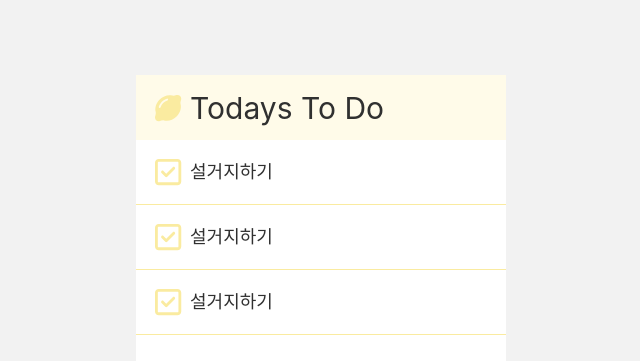
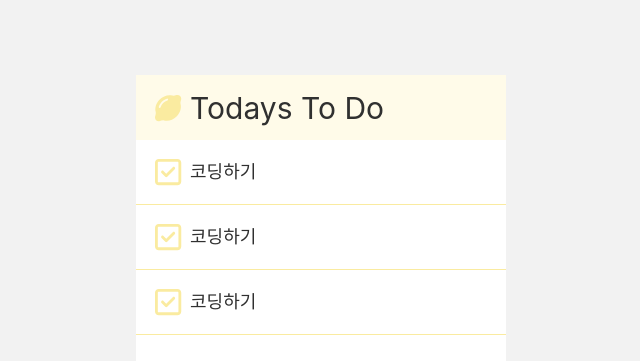
Before and after one commit to YesunPark/Lemoni-Todo-list, a React (Create React App) app: page / in a window 1280 px wide. Shown: the top 361 px of the page, without its empty margins (319-959 px from the left). Built offline with nearby package versions, Linux system fonts and the light colour scheme.

Commit message:
Add: 할일 컴포넌트에 content props전달할 수 있도록 타입 설정

```diff
--- a/src/components/FullList.tsx
+++ b/src/components/FullList.tsx
@@ -7,7 +7,7 @@ function FullList() {
   return (
     <>
       {listArr.map((list) => {
-        return <ListItem key={list} />;
+        return <ListItem content={'코딩하기'} key={list} />;
       })}
     </>
   );
--- a/src/components/ListItem.tsx
+++ b/src/components/ListItem.tsx
@@ -4,7 +4,12 @@ import { FontAwesomeIcon } from '@fortawesome/react-fontawesome';
 import { faSquareCheck } from '@fortawesome/free-regular-svg-icons';
 import styled from 'styled-components';
 
-function ListItem() {
+type ListItem = {
+  content: string;
+  key: number;
+};
+
+function ListItem({ content }: ListItem) {
   const [checked, setChecked] = useState(false);
   function clickCheckBox() {
     setChecked(!checked);
@@ -15,7 +20,7 @@ function ListItem() {
       <BoxStyle className="list">
         <div className="checkbox" onClick={clickCheckBox}>
           <FontAwesomeIcon icon={faSquareCheck} className="icon" />
-          <div className="content">설거지하기</div>
+          <div className="content">{content}</div>
         </div>
       </BoxStyle>
     </ListContainer>
```
